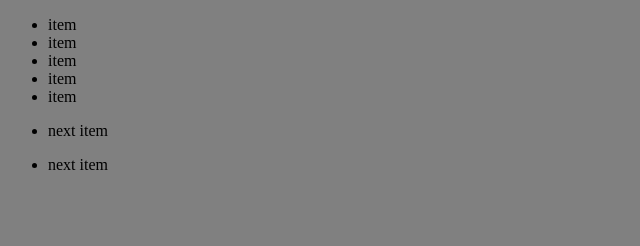
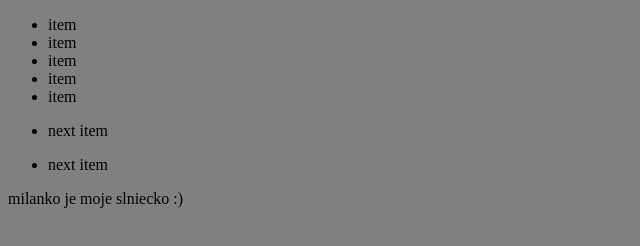
Before and after one commit to jana-u/first, a plain HTML site: page index.html in a window 1280 px wide. Shown: the whole page, without its empty margins (0-640 px from the left). Drawn offline with Linux system fonts and the light colour scheme.

Commit message:
added milanko

```diff
--- a/index.html
+++ b/index.html
@@ -21,6 +21,8 @@
 			<li>next item</li>
 		</ul>
 
+		<p>milanko je moje slniecko :)</p>
+
 	</div>
 </body>
 </html>
```
